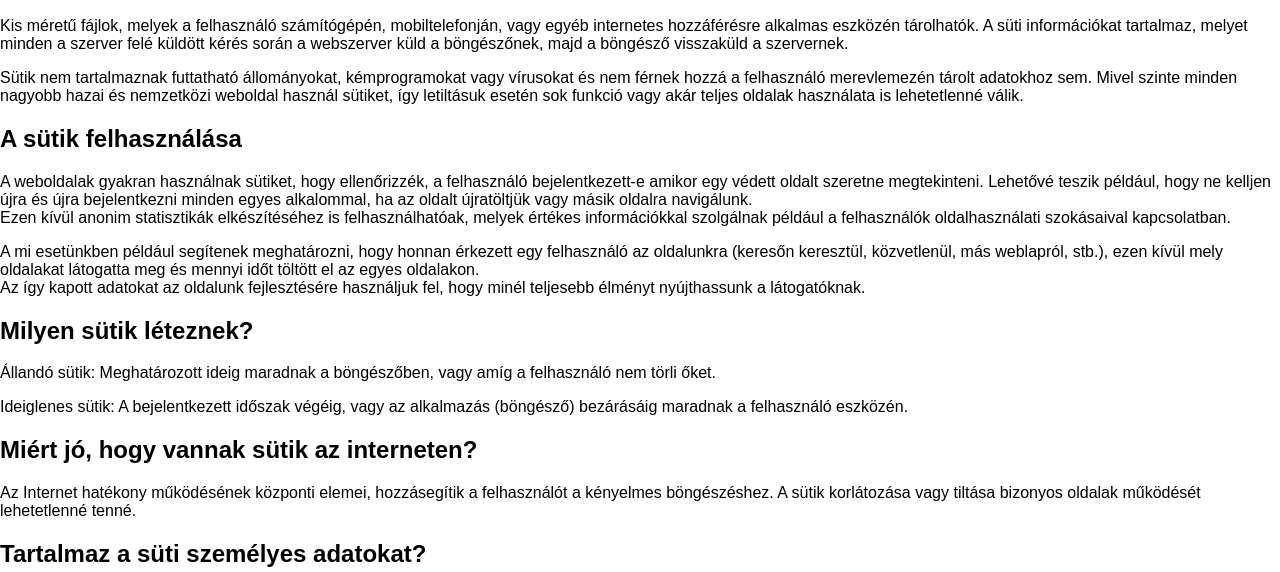
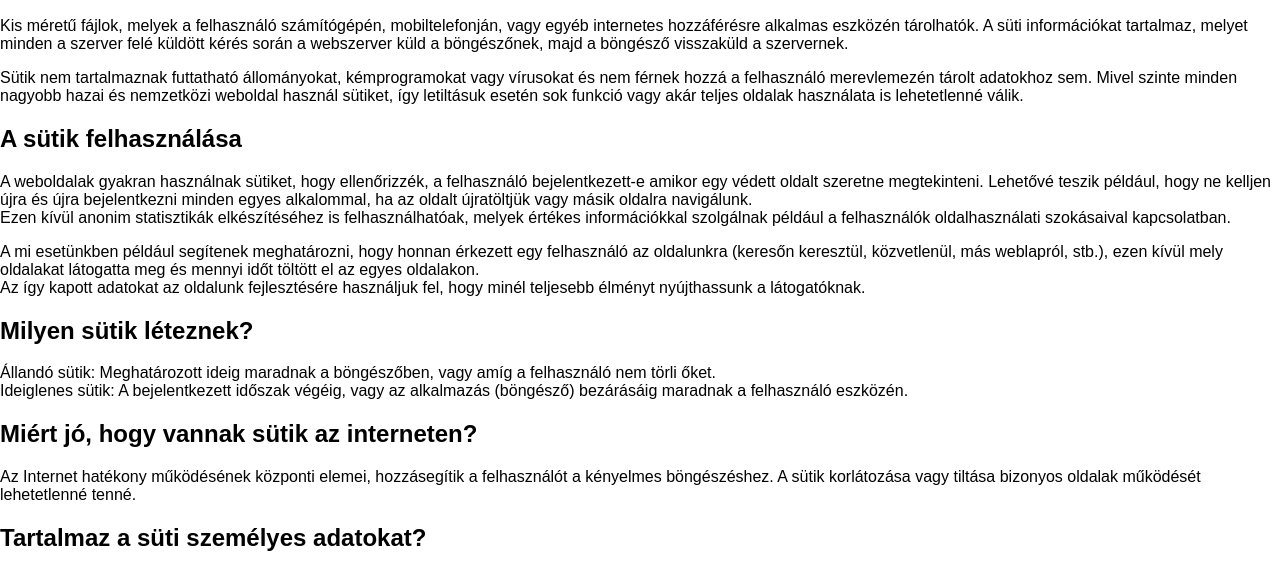
Before and after one commit to kisKober/cookieconsent, a plain HTML site: page cookieconsent.html in a window 1280 px wide. Shown: the part 181-753 px from the top of the page. Drawn offline with nearby package versions, Linux system fonts and the light colour scheme; files that its build step writes are made by us from their sources.

Commit message:
Cookie consent text update

```diff
--- a/cookieconsent.html
+++ b/cookieconsent.html
@@ -31,8 +31,7 @@
     <p>A weboldalak gyakran használnak sütiket, hogy ellenőrizzék, a felhasználó bejelentkezett-e amikor egy védett oldalt szeretne megtekinteni.  Lehetővé teszik például, hogy ne kelljen újra és újra bejelentkezni minden egyes alkalommal, ha az oldalt újratöltjük vagy másik oldalra navigálunk.<br> Ezen kívül anonim statisztikák elkészítéséhez is felhasználhatóak, melyek értékes információkkal szolgálnak például a felhasználók oldalhasználati szokásaival kapcsolatban.</p>
     <p>A mi esetünkben például segítenek meghatározni, hogy honnan érkezett egy felhasználó az oldalunkra (keresőn keresztül, közvetlenül, más weblapról, stb.), ezen kívül mely oldalakat látogatta meg és mennyi időt töltött el az egyes oldalakon.<br> Az így kapott adatokat az oldalunk fejlesztésére használjuk fel, hogy minél teljesebb élményt nyújthassunk a látogatóknak.</p>
     <h2>Milyen sütik léteznek?</h2>
-    <p>Állandó sütik: Meghatározott ideig maradnak a böngészőben, vagy amíg a felhasználó nem törli őket. </p>
-    <p>Ideiglenes sütik: A bejelentkezett időszak végéig, vagy az alkalmazás (böngésző) bezárásáig maradnak a felhasználó eszközén.</p>
+    <p>Állandó sütik: Meghatározott ideig maradnak a böngészőben, vagy amíg a felhasználó nem törli őket.<br> Ideiglenes sütik: A bejelentkezett időszak végéig, vagy az alkalmazás (böngésző) bezárásáig maradnak a felhasználó eszközén.</p>
     <h2>Miért jó, hogy vannak sütik az interneten?</h2>
     <p>Az Internet hatékony működésének központi elemei, hozzásegítik a felhasználót a kényelmes böngészéshez. A sütik korlátozása vagy tiltása bizonyos oldalak működését lehetetlenné tenné.</p>
     <h2>Tartalmaz a süti személyes adatokat?</h2>
```
Also changed, not shown: 1 other file.
